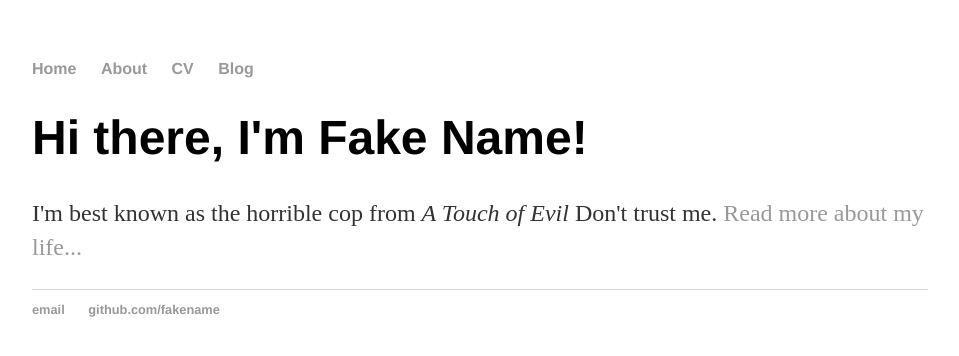
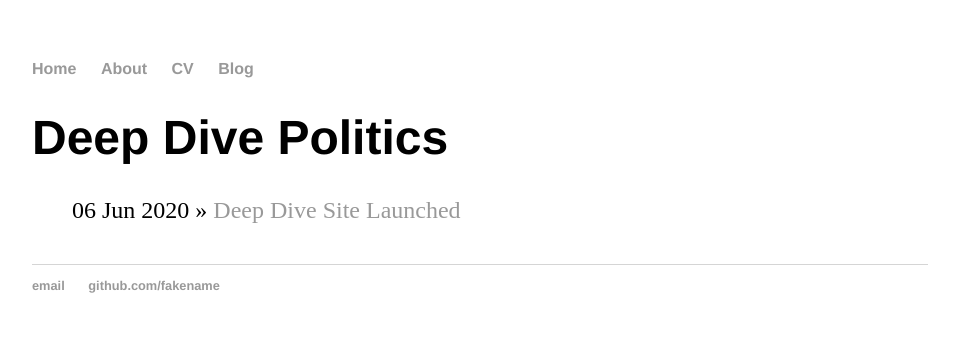
Before and after one commit to sancheza86/sancheza86.github.io, a Jekyll site: the page built from index.html, in a window 1280 px wide. Shown: the top 356 px of the page, without its empty margins (160-1119 px from the left). Built offline with Jekyll 4.4.1, drawn with Linux system fonts in a browser that asks for light colours.

Commit message:
Update index.html

```diff
--- a/index.html
+++ b/index.html
@@ -2,7 +2,10 @@
 layout: default
 title: Deep Dive Politics
 ---
-<div class="blurb">
-	<h1>Hi there, I'm Fake Name!</h1>
-	<p>I'm best known as the horrible cop from <em>A Touch of Evil</em> Don't trust me. <a href="/about">Read more about my life...</a></p>
-</div><!-- /.blurb -->
+	<h1>{{ page.title }}</h1>
+	<ul class="posts">
+
+	  {% for post in site.posts %}
+	    <li><span>{{ post.date | date_to_string }}</span> » <a href="{{ post.url }}" title="{{ post.title }}">{{ post.title }}</a></li>
+	  {% endfor %}
+	</ul>
```
